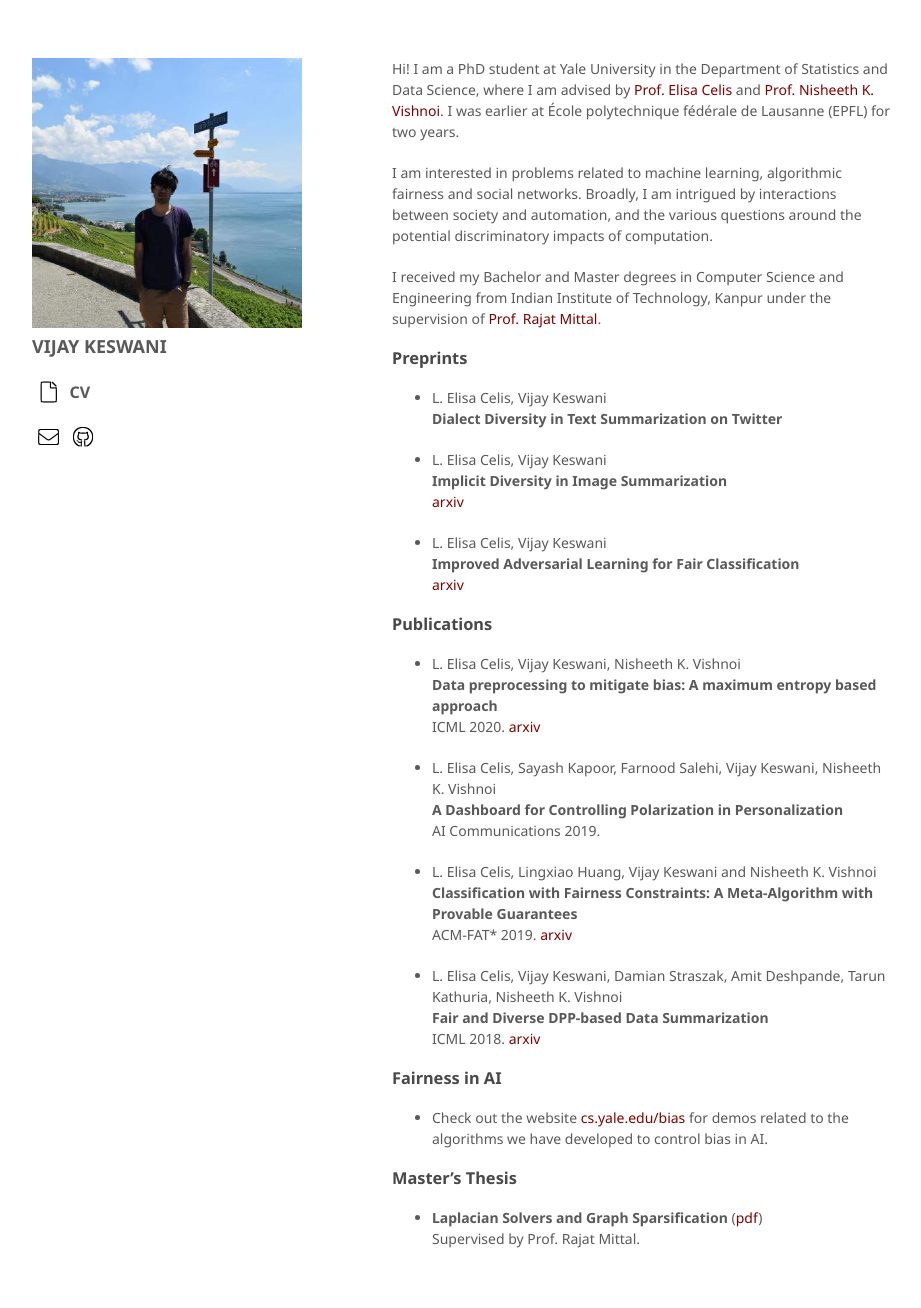
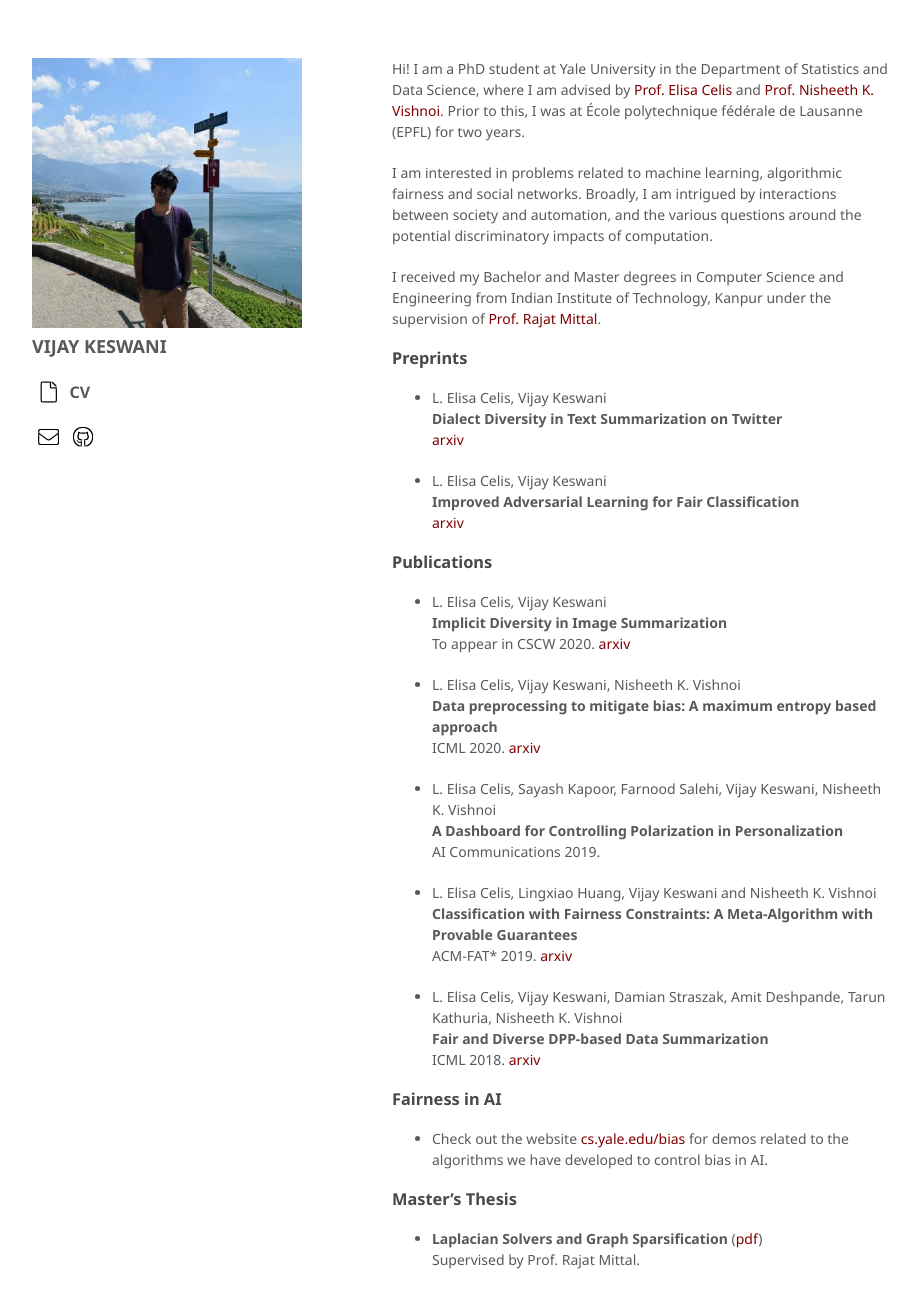
Before and after one commit to vijaykeswani/vijaykeswani.github.io, a Jekyll site: the page built from index.md, in a window 1280 px wide and 1340 px high. Shown: the top 1308 px of the window, without its empty margins (178-1099 px from the left). Built offline with Jekyll 4.4.1, drawn with Linux system fonts in a browser that asks for light colours; nearby versions of some CDN libraries; a script that is not in the unit is left out.

Commit message:
Update index.md

```diff
--- a/index.md
+++ b/index.md
@@ -4,7 +4,7 @@ layout: default
 
 
 
-Hi! I am a PhD student at Yale University in the Department of Statistics and Data Science, where I am advised by [Prof. Elisa Celis](https://datascienceethics.org/elisacelis/) and [Prof. Nisheeth K. Vishnoi](http://cs.yale.edu/homes/vishnoi). I was earlier at École polytechnique fédérale de Lausanne (EPFL) for two years.
+Hi! I am a PhD student at Yale University in the Department of Statistics and Data Science, where I am advised by [Prof. Elisa Celis](https://datascienceethics.org/elisacelis/) and [Prof. Nisheeth K. Vishnoi](http://cs.yale.edu/homes/vishnoi). Prior to this, I was at École polytechnique fédérale de Lausanne (EPFL) for two years.
 
 I am interested in problems related to machine learning, algorithmic fairness and social networks. Broadly, I am intrigued by interactions between society and automation, and the various questions around the potential discriminatory impacts of computation.
 
@@ -12,19 +12,18 @@ I received my Bachelor and Master degrees in Computer Science and Engineering fr
 
 ### Preprints
 *   L. Elisa Celis, Vijay Keswani\\
-    <b> Dialect Diversity in Text Summarization on Twitter</b>
-
-*   L. Elisa Celis, Vijay Keswani\\
-    <b>Implicit Diversity in Image Summarization</b>\\
-    [arxiv](https://arxiv.org/abs/1901.10265)
+    <b> Dialect Diversity in Text Summarization on Twitter</b>\\
+    [arxiv](https://arxiv.org/pdf/2007.07860.pdf)
 
 *   L. Elisa Celis, Vijay Keswani\\
     <b>Improved Adversarial Learning for Fair Classification</b>\\
     [arxiv](https://arxiv.org/abs/1901.10443)
 
+### Publications
+*   L. Elisa Celis, Vijay Keswani\\
+    <b>Implicit Diversity in Image Summarization</b>\\
+    To appear in CSCW 2020. [arxiv](https://arxiv.org/abs/1901.10265)
 
-
-### Publications
 *   L. Elisa Celis, Vijay Keswani, Nisheeth K. Vishnoi\\
     <b>Data preprocessing to mitigate bias: A maximum entropy based approach</b>\\
     ICML 2020. [arxiv](https://arxiv.org/abs/1906.02164)
```
